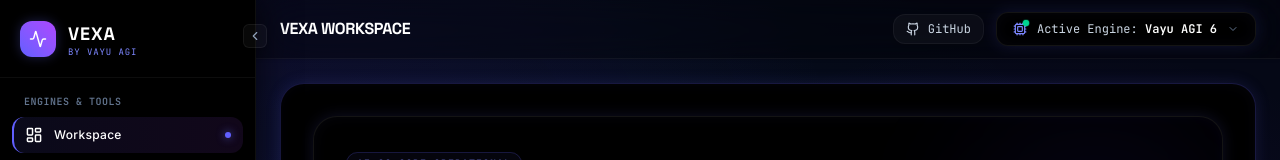
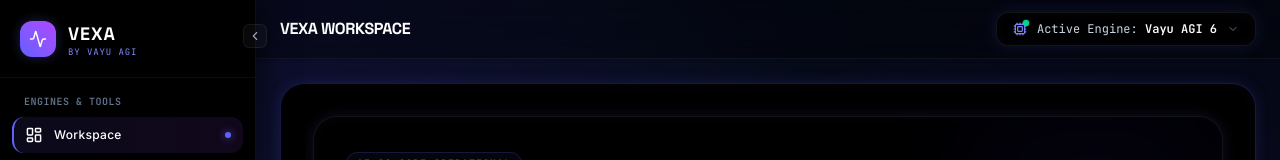
Before and after one commit to Dort-boll/vexa, a React (Vite) app: page / in a window 1280 px wide. Both pictures are taken after a click on the button "Launch Local VEXA Sandbox Mode". Shown: the top 160 px of the page. Built offline with nearby package versions, Linux system fonts and the light colour scheme.

Commit message:
feat(header): remove github link from header
Clean up the header UI by removing the GitHub repository link.

```diff
--- a/src/components/Header.tsx
+++ b/src/components/Header.tsx
@@ -1,5 +1,5 @@
 import React from 'react';
-import { Sparkles, Menu, X, Github } from 'lucide-react';
+import { Sparkles, Menu, X } from 'lucide-react';
 import { ActiveTab } from '../types';
 import ModelSelector from './ModelSelector';
 
@@ -105,18 +105,6 @@ export default function Header({
       </div>
 
       <div className="flex items-center gap-2 md:gap-3">
-        {/* GitHub Link */}
-        <a
-          href="https://github.com"
-          target="_blank"
-          rel="noopener noreferrer"
-          className="flex items-center gap-2 px-3 py-1.5 rounded-xl bg-white/[0.03] hover:bg-white/[0.08] border border-white/[0.05] hover:border-white/[0.1] text-slate-300 hover:text-white transition-all cursor-pointer font-mono text-[10px] md:text-xs shadow-md"
-          title="Open Repository in GitHub"
-        >
-          <Github className="w-3.5 h-3.5" />
-          <span className="hidden sm:inline">GitHub</span>
-        </a>
-
         {/* Model Selection Tool dropdown */}
         <ModelSelector
           selectedModel={selectedModel}
```
